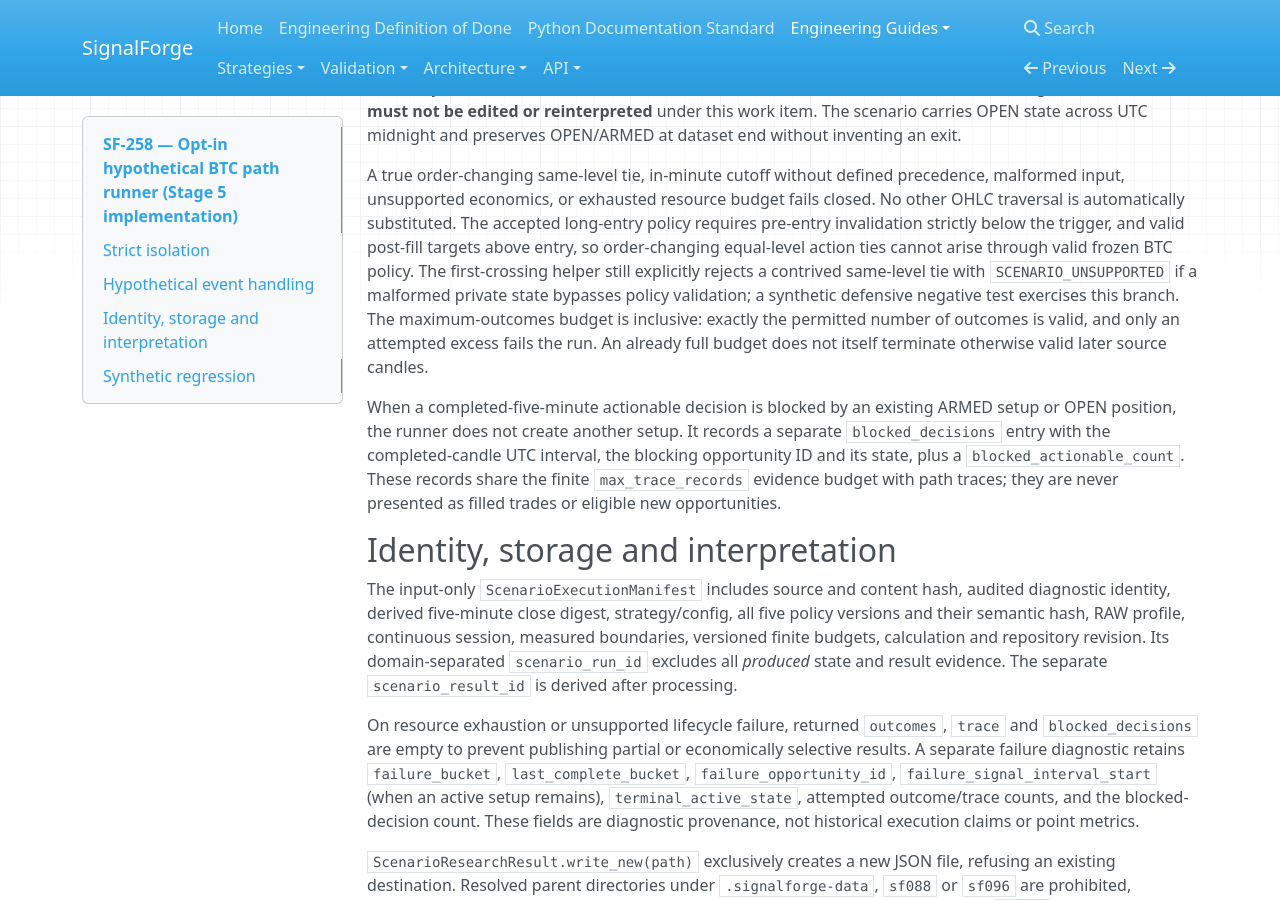
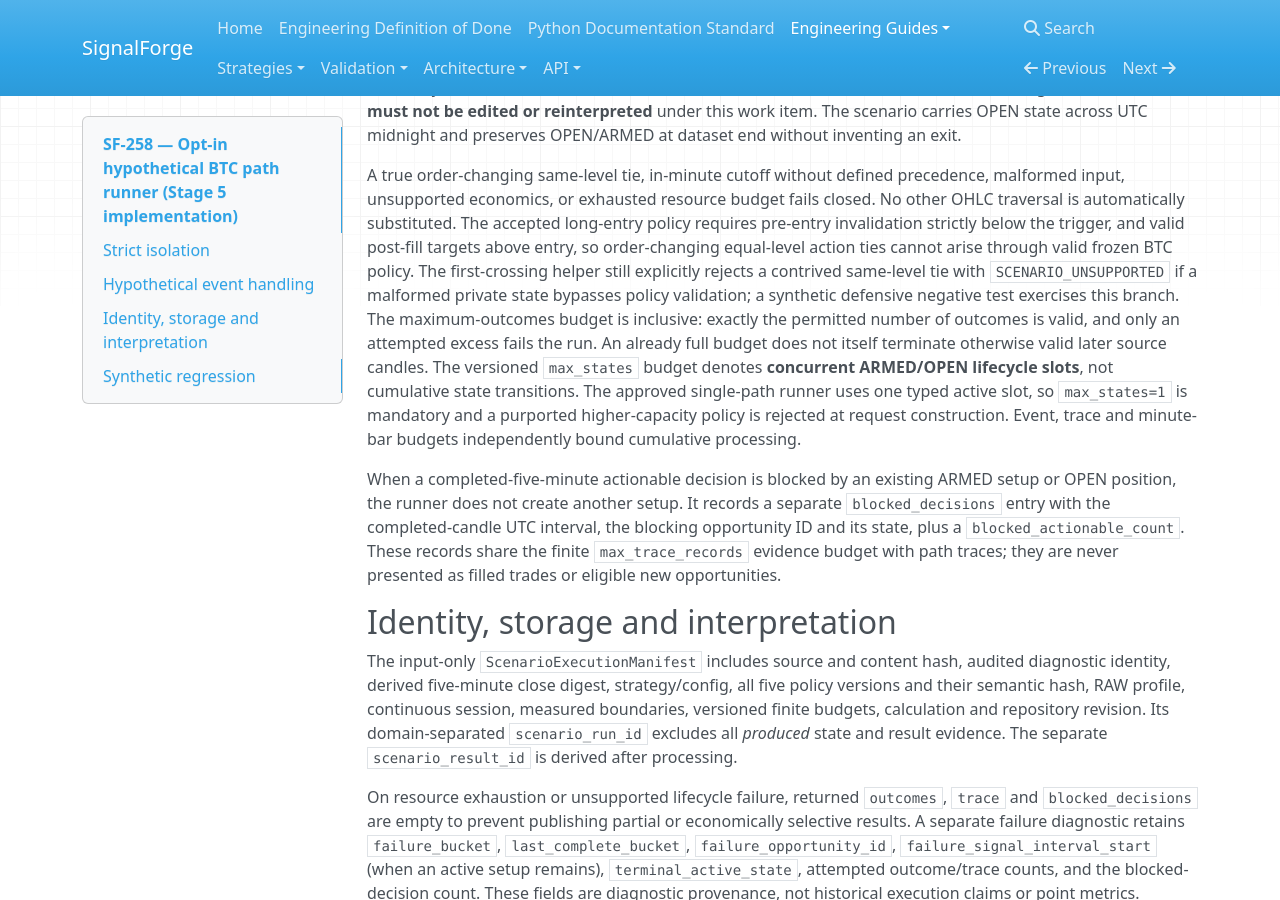
Before and after one commit to harishkamathuk/signalforge, an MkDocs documentation site: the page built from docs/engineering/scenario-research-runner.md, in a window 1280 px wide and 900 px high, scrolled down 1641 px. Built offline with MkDocs 1.6.1, drawn with Linux system fonts in a browser that asks for light colours; nearby versions of some CDN libraries.

Commit message:
docs(sf-258): distinguish concurrent-state cap from cumulative event budget

```diff
--- a/docs/engineering/scenario-research-runner.md
+++ b/docs/engineering/scenario-research-runner.md
@@ -94,6 +94,11 @@ validation; a synthetic defensive negative test exercises this branch.
 The maximum-outcomes budget is inclusive: exactly the permitted number of
 outcomes is valid, and only an attempted excess fails the run. An already
 full budget does not itself terminate otherwise valid later source candles.
+The versioned `max_states` budget denotes **concurrent ARMED/OPEN lifecycle
+slots**, not cumulative state transitions. The approved single-path runner
+uses one typed active slot, so `max_states=1` is mandatory and a purported
+higher-capacity policy is rejected at request construction. Event, trace and
+minute-bar budgets independently bound cumulative processing.
 
 When a completed-five-minute actionable decision is blocked by an existing
 ARMED setup or OPEN position, the runner does not create another setup. It
```
